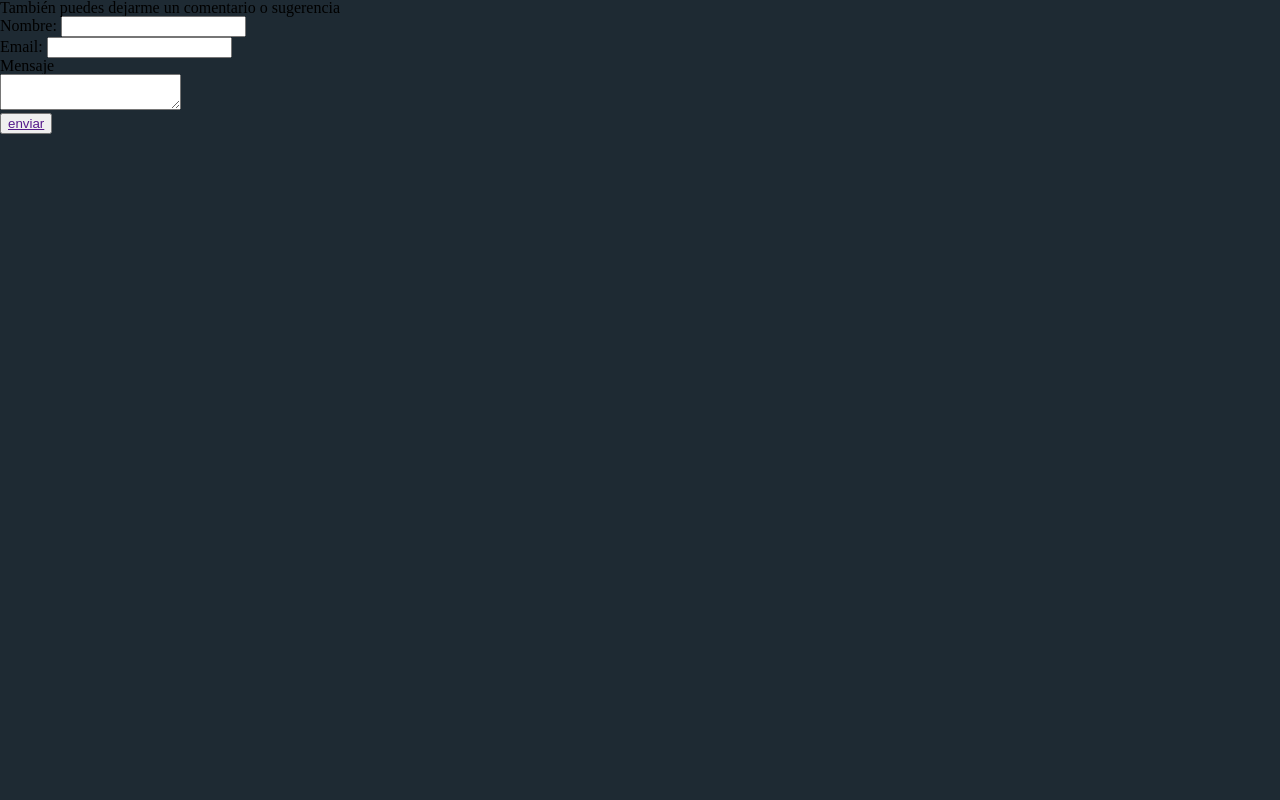
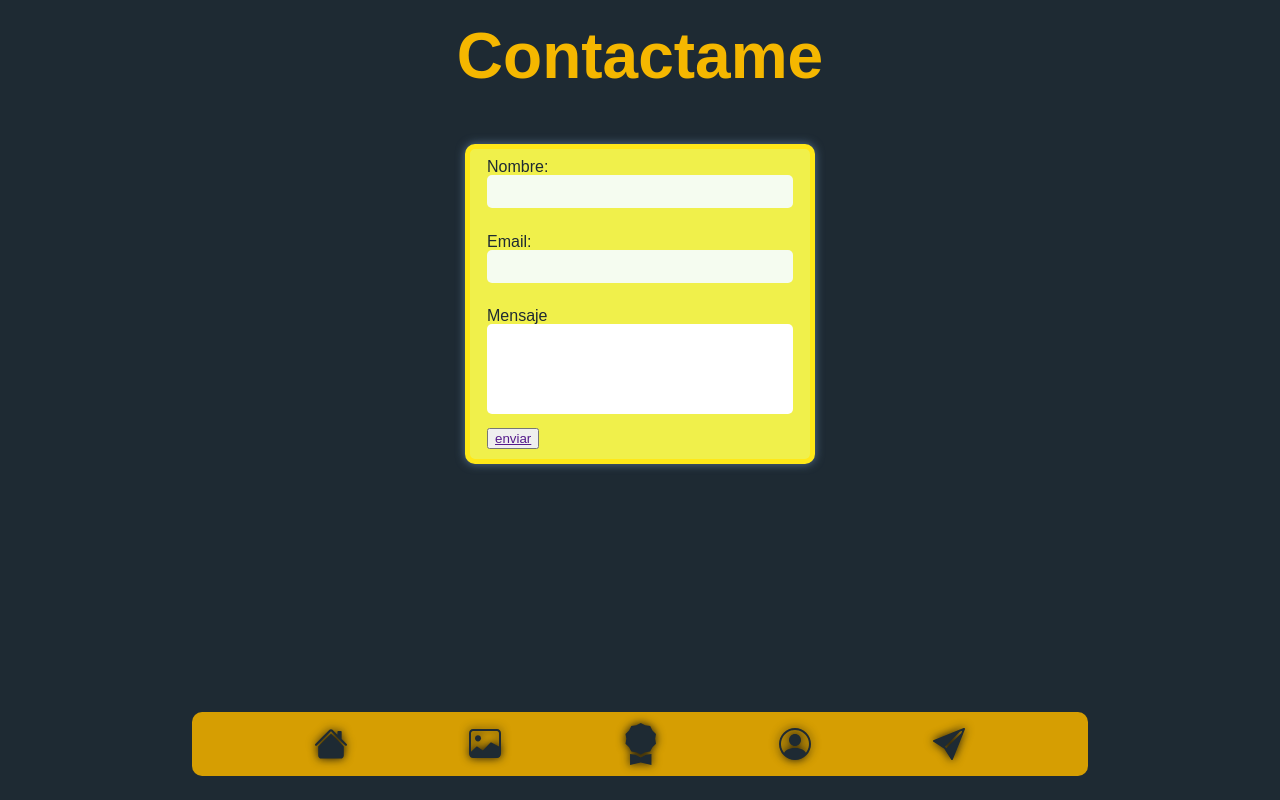
Before and after one commit to DaniRox/DaniRox-Portfolio, a website: page html/contacto.html in a window 1280 px wide. Drawn offline with nearby package versions, Linux system fonts and the light colour scheme; files that its build step writes are made by us from their sources; a web font is replaced by a local one.

Commit message:
agregando estilos

```diff
--- a/html/contacto.html
+++ b/html/contacto.html
@@ -4,8 +4,8 @@
     <meta charset="UTF-8">
     <meta http-equiv="X-UA-Compatible" content="IE=edge">
     <meta name="viewport" content="width=device-width, initial-scale=1.0">
-    <link rel="stylesheet" href="./css/reset.css">
-    <link rel="stylesheet" href="./css/styles.css">
+    <link rel="stylesheet" href="../css/reset.css">
+    <link rel="stylesheet" href="../css/styles.css">
     <link rel="preconnect" href="https://fonts.googleapis.com">
     <link rel="preconnect" href="https://fonts.gstatic.com" crossorigin>
     <link href="https://fonts.googleapis.com/css2?family=Blinker:wght@100;200;300;400;600;700;800;900&family=Fira+Sans+Condensed:ital,wght@0,100;0,200;0,300;0,400;0,500;0,600;0,700;0,800;0,900;1,100;1,200;1,300;1,400;1,500&family=Fira+Sans:ital,wght@0,100;0,200;0,300;0,400;0,500;0,600;0,700;0,800;0,900;1,100;1,200;1,300;1,400;1,500;1,600;1,700;1,800&display=swap" rel="stylesheet"><link rel="icon" type="image/x-ico"n href="./assets/icons/icon.svg">
@@ -14,40 +14,46 @@
 
 <body>
 
-    <main>
+    <section id="navbar">
+
+        <nav id="nav-bar">
+
+            <ul>
+                <li><a href="../index.html"><img src="../assets/icons/home.svg"></a></li>
+                <li><a href="../html/galeria.html"><img src="../assets/icons/galeria.svg"></a></li>
+                <li><a href="../html/skills.html"><img src="../assets/icons/skills.svg"></a></li>
+                <li><a href="../html/sobre-mi.html"><img src="../assets/icons/sobre-mi.svg"></a></li>
+                <li><a href="../html/contacto.html"><img src="../assets/icons/contacto.svg"></a></li>
+            </ul>
+
+        </nav>
+
+    </section>
 
     <section id="contacto">
 
-            <div>
-
-                <p class="txt-contacto">También puedes dejarme un comentario o sugerencia</p>
+        <h1 class="titulo-seccion">Contactame</h1>
 
         <form>
             <div class="div-form">
-                        <div class="div-nombre">
-                            <label>Nombre:</label>
-                            <input type="text" name="">
+                <label for="nombre">Nombre:</label>
+                <input type="text" name="nombre">
             </div>
-                        <div class="div-email">
-                            <label>Email:</label>
-                            <input type="email" name="">
+            <div class="div-form">
+                <label for="email">Email:</label>
+                <input type="email" name="email">
             </div>
-                        <div class="div-mensaje">
+            <div class="div-form">
                 <p>Mensaje</p>
                 <textarea></textarea>
             </div>
-                        <div class="div-btn">
+            <div class="div-form">
                 <button class="btn"><a href="">enviar</a></button>
-                        </div>
             </div>
 
         </form>
 
-            </div>
-
     </section>
-
-    </main>
 
 </body>
 </html>
--- a/sass/_componentes.scss
+++ b/sass/_componentes.scss
@@ -265,3 +265,81 @@ ul {
         box-shadow: 0px 0px 3px $gris-payne;
     }
 }
+
+.img-sobre-mi {
+    width: 10rem;
+}
+
+.div-txt-sobre-mi {
+    font-family: $blinker;
+
+    .subtitulo-sobre-mi {
+        color: $icterina;
+        font-size: 2.3rem;
+        font-weight: 700;
+    }
+
+    .txt-sobre-mi {
+        color: $marfil;
+        font-size: 1.1rem;
+        font-weight: 100;
+    }
+}
+
+form {
+    background-color: $icterina;
+    width: 340px;
+    height: 310px;
+    margin: 2rem;
+    border-radius: 10px;
+    border: 5px solid $canario;
+    box-shadow: 0px 0px 10px $gris-payne;
+    display: flex;
+    flex-direction: column;
+    flex-wrap: wrap;
+    align-content: center;
+    justify-content: space-evenly;
+
+    .div-form {
+        width: 90%;
+        color: $bronce;
+        font-family: $blinker;
+
+        label {
+            width: 100%;
+            display: block;
+
+        }
+
+        input {
+            width: 100%;
+            display: block;
+            background-color: $marfil;
+            height: 33px;
+            border-radius: 5px;
+            padding: 0;
+            margin-bottom: 15px;
+            border: none;
+
+            &:focus-visible {
+                outline: none;
+            }
+        }
+
+        textarea {
+            color: $bronce;
+            font-family: $blinker;
+            font-size: 1rem;
+            font-weight: 100;
+            width: 100%;
+            height: 90px;
+            padding: 0;
+            margin-bottom: 0;
+            background-image: $marfil;
+            border: none;
+            border-radius: 5px;
+            resize: none;
+            overflow: hidden;
+        }
+    }
+}
--- a/sass/_globales.scss
+++ b/sass/_globales.scss
@@ -1,4 +1,13 @@
 @use "componentes";
+
+@mixin seccion {
+    width: 100vw;
+    display: flex;
+    flex-direction: column;
+    justify-content: center;
+    align-items: center;
+    margin-bottom: 5rem;
+}
 
 #navbar {
     width: 100%;
@@ -43,12 +52,7 @@ body {
 }
 
 #galeria {
-    width: 100vw;
-    display: flex;
-    flex-direction: column;
-    justify-content: center;
-    align-items: center;
-    margin-bottom: 5rem;
+    @include seccion();
 
     #div-proyectos {
         width: 95%;
@@ -59,3 +63,21 @@ body {
 
     }
 }
+
+#sobre-mi {
+    @include seccion();
+
+    #div-sobre-mi {
+        width: 95%;
+        display: flex;
+    }
+}
+
+#contacto {
+    @include seccion();
+}
+
+footer {
+    bottom: 0;
+    display: flex;
+}
```
Also changed, not shown: html/sobre-mi.html (+19 -7 lines), assets/icons/DaniRox-logo.svg (added), css/styles.css, 1 other file. Lines whose indentation alone changed are shown as unchanged.
